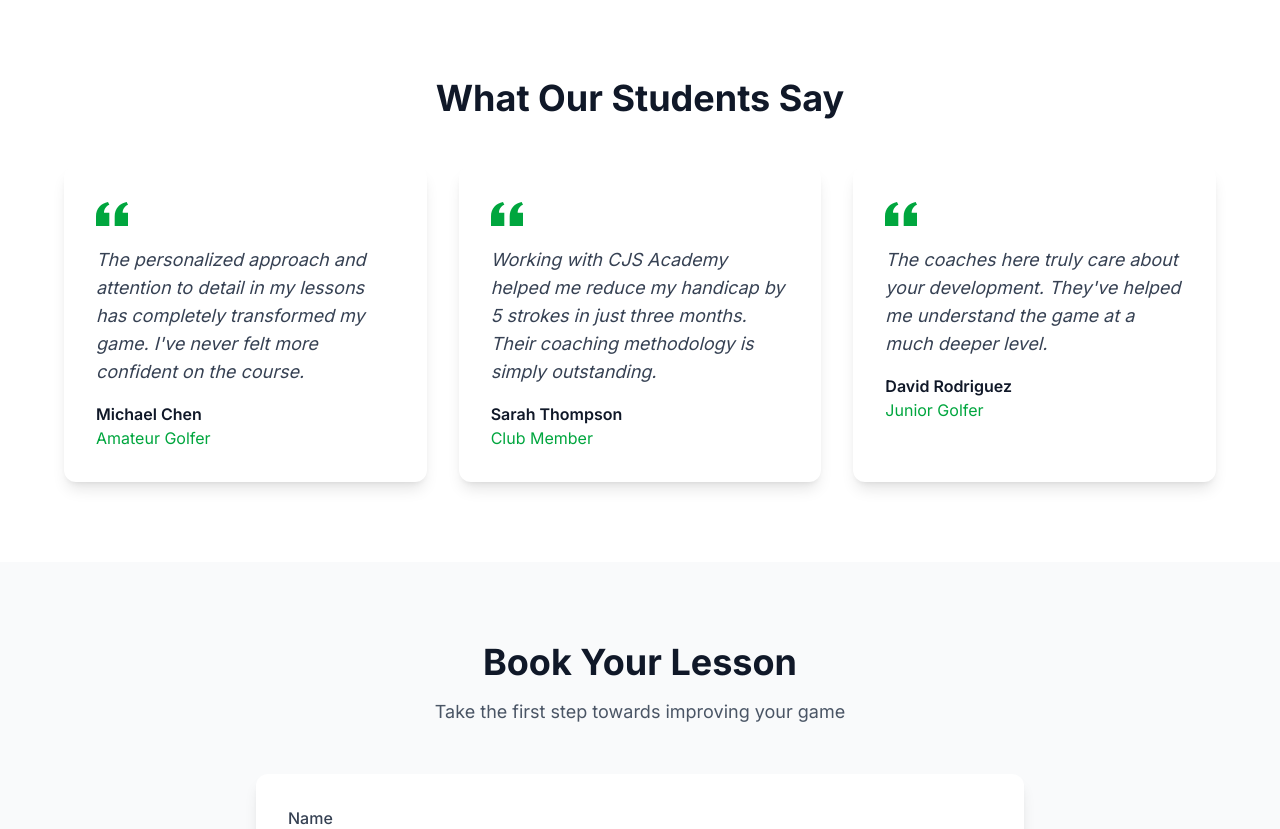
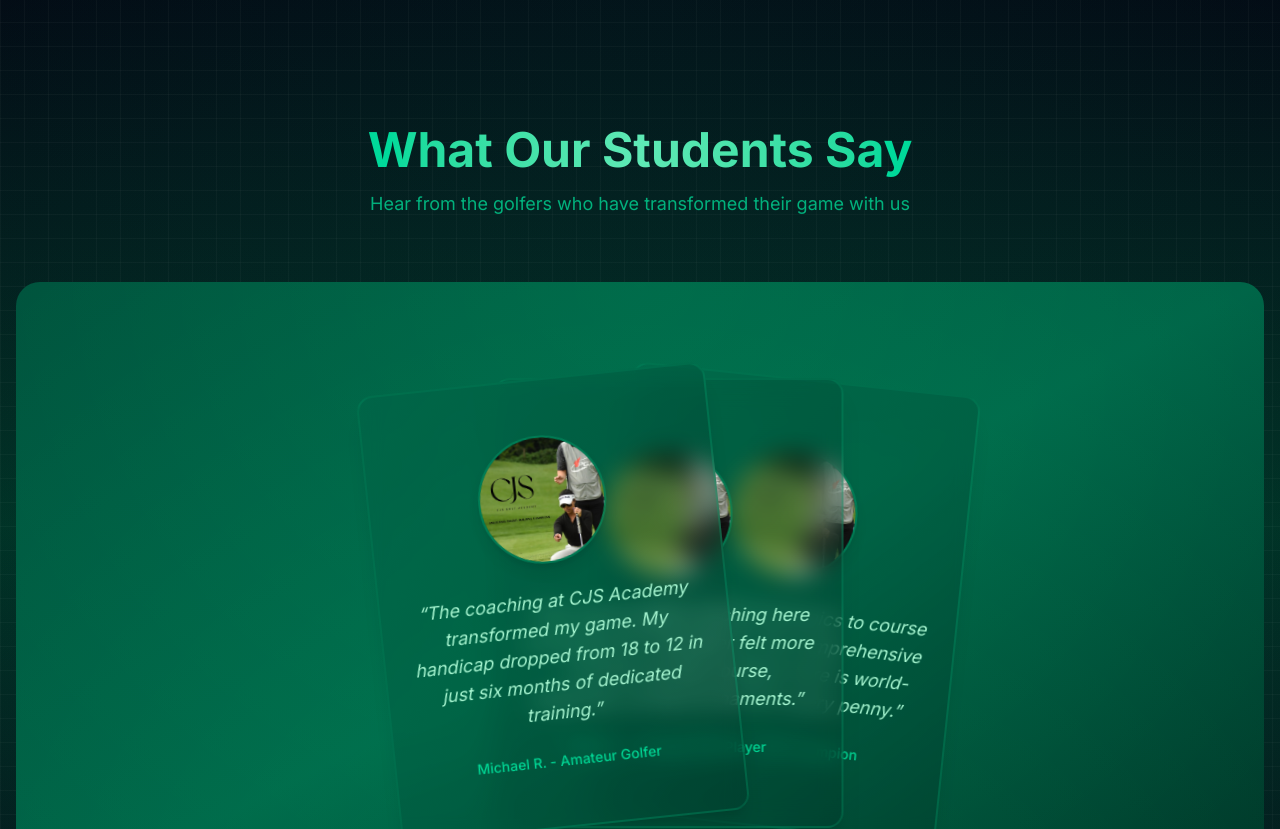
Before and after one commit to Oelshehawi/cjsacademy, a Next.js app: page / in a window 1280 px wide. Shown: the part 1612-2441 px from the top of the page. Built offline with nearby package versions, Linux system fonts and the light colour scheme.

Commit message:
testimonial section

```diff
--- a/app/components/GolfBallScene.tsx
+++ /dev/null
@@ -1,53 +0,0 @@
-'use client';
-
-import { Canvas } from '@react-three/fiber';
-import {
-  OrbitControls,
-  Environment,
-  PerspectiveCamera,
-} from '@react-three/drei';
-import { GolfBall } from './GolfBall';
-import { Suspense } from 'react';
-
-export function GolfBallScene() {
-  return (
-    <div className='h-screen w-full relative'>
-      {/* Background Image */}
-      <div
-        className='absolute inset-0 z-0'
-        style={{
-          backgroundImage: "url('/Heroimagefinal.jpg')",
-          backgroundSize: 'cover',
-          backgroundPosition: 'center',
-          opacity: 0.8,
-        }}
-      />
-
-      {/* Canvas with transparent background */}
-      <div className='relative z-10'>
-        <Canvas>
-          <Suspense fallback={null}>
-            <PerspectiveCamera makeDefault position={[0, 0, 5]} />
-            <Environment files='/Heroimagefinal.jpg' background blur={0.5} />
-
-            {/* Lights */}
-            <ambientLight intensity={0.5} />
-            <pointLight position={[10, 10, 10]} intensity={1} />
-            <pointLight position={[-10, -10, -10]} intensity={0.5} />
-
-            {/* Golf Ball */}
-            <GolfBall />
-
-            {/* Controls */}
-            <OrbitControls
-              enableZoom={false}
-              enablePan={false}
-              minPolarAngle={Math.PI / 2.5}
-              maxPolarAngle={Math.PI / 1.5}
-            />
-          </Suspense>
-        </Canvas>
-      </div>
-    </div>
-  );
-}
--- /dev/null
+++ b/app/components/Testimonials/ShuffleTestimonials.tsx
@@ -0,0 +1,143 @@
+'use client';
+
+import { motion } from 'motion/react';
+import { useRef, useState } from 'react';
+import Image from 'next/image';
+
+const ShuffleTestimonials = () => {
+  const [order, setOrder] = useState(['front', 'middle', 'back']);
+
+  const handleShuffle = (direction: 'left' | 'right') => {
+    const orderCopy = [...order];
+    if (direction === 'left') {
+      orderCopy.unshift(orderCopy.pop() as string);
+    } else {
+      orderCopy.push(orderCopy.shift() as string);
+    }
+    setOrder(orderCopy);
+  };
+
+  return (
+    <div className='relative grid place-content-center overflow-hidden rounded-3xl bg-gradient-to-br from-emerald-900 via-emerald-800 to-emerald-950 px-4 sm:px-8 py-12 sm:py-24 text-emerald-50'>
+      {/* Decorative elements */}
+      <div className='absolute inset-0 bg-[radial-gradient(circle_at_50%_120%,rgba(0,255,150,0.1),rgba(0,0,0,0))]' />
+      <div className='absolute inset-0 bg-[radial-gradient(circle_at_50%_0%,rgba(0,255,150,0.1),rgba(0,0,0,0))]' />
+
+      <div className='relative -ml-[50px] sm:-ml-[100px] h-[350px] sm:h-[450px] w-[275px] sm:w-[350px] md:-ml-[175px]'>
+        <Card
+          imgUrl='/IMG-20250603-WA0002.jpg'
+          testimonial='The coaching at CJS Academy transformed my game. My handicap dropped from 18 to 12 in just six months of dedicated training.'
+          author='Michael R. - Amateur Golfer'
+          handleShuffle={handleShuffle}
+          position={order[0]}
+        />
+        <Card
+          imgUrl='/IMG-20250603-WA0002.jpg'
+          testimonial="The mental game coaching here is exceptional. I've never felt more confident on the course, especially during tournaments."
+          author='Sarah L. - College Golf Player'
+          handleShuffle={handleShuffle}
+          position={order[1]}
+        />
+        <Card
+          imgUrl='/IMG-20250603-WA0002.jpg'
+          testimonial="From swing mechanics to course management, the comprehensive training program here is world-class. It's worth every penny."
+          author='James T. - Club Champion'
+          handleShuffle={handleShuffle}
+          position={order[2]}
+        />
+      </div>
+    </div>
+  );
+};
+
+interface CardProps {
+  handleShuffle: (direction: 'left' | 'right') => void;
+  testimonial: string;
+  position: string;
+  imgUrl: string;
+  author: string;
+}
+
+const Card = ({
+  handleShuffle,
+  testimonial,
+  position,
+  imgUrl,
+  author,
+}: CardProps) => {
+  const mousePosRef = useRef(0);
+
+  const onDragStart = (event: MouseEvent | TouchEvent | PointerEvent) => {
+    if ('clientX' in event) {
+      mousePosRef.current = event.clientX;
+    }
+  };
+
+  const onDragEnd = (event: MouseEvent | TouchEvent | PointerEvent) => {
+    if ('clientX' in event) {
+      const diff = mousePosRef.current - event.clientX;
+
+      // If dragged left more than 150px
+      if (diff > 150) {
+        handleShuffle('left');
+      }
+      // If dragged right more than 150px
+      else if (diff < -150) {
+        handleShuffle('right');
+      }
+
+      mousePosRef.current = 0;
+    }
+  };
+
+  const x = position === 'front' ? '0%' : position === 'middle' ? '33%' : '66%';
+  const rotateZ =
+    position === 'front' ? '-6deg' : position === 'middle' ? '0deg' : '6deg';
+  const zIndex = position === 'front' ? '2' : position === 'middle' ? '1' : '0';
+
+  const draggable = position === 'front';
+
+  return (
+    <motion.div
+      style={{
+        zIndex,
+      }}
+      animate={{ rotate: rotateZ, x }}
+      drag
+      dragElastic={0.35}
+      dragListener={draggable}
+      dragConstraints={{
+        top: 0,
+        left: 0,
+        right: 0,
+        bottom: 0,
+      }}
+      onDragStart={onDragStart}
+      onDragEnd={onDragEnd}
+      transition={{
+        duration: 0.35,
+      }}
+      className={`absolute left-0 top-0 grid h-[350px] sm:h-[450px] w-[275px] sm:w-[350px] select-none place-content-center space-y-4 sm:space-y-6 rounded-2xl border-2 border-emerald-600/30 bg-gradient-to-br from-emerald-800/30 to-emerald-950/30 p-4 sm:p-6 shadow-xl backdrop-blur-md ${
+        draggable ? 'cursor-grab active:cursor-grabbing' : ''
+      }`}
+    >
+      <div className='relative mx-auto h-24 w-24 sm:h-32 sm:w-32 overflow-hidden rounded-full border-2 border-emerald-600/50 shadow-lg'>
+        <Image
+          src={imgUrl}
+          alt={`Image of ${author}`}
+          fill
+          className='pointer-events-none object-cover'
+          sizes='(max-width: 640px) 96px, 128px'
+        />
+      </div>
+      <span className='text-center text-base sm:text-lg italic text-emerald-200'>
+        &ldquo;{testimonial}&rdquo;
+      </span>
+      <span className='text-center text-xs sm:text-sm font-medium text-emerald-400'>
+        {author}
+      </span>
+    </motion.div>
+  );
+};
+
+export default ShuffleTestimonials;
--- a/app/components/TestimonialsSection.tsx
+++ b/app/components/TestimonialsSection.tsx
@@ -1,73 +1,29 @@
 'use client';
-import { motion } from 'framer-motion';
 
-interface TestimonialProps {
-  quote: string;
-  author: string;
-  role: string;
-}
-
-const Testimonial: React.FC<TestimonialProps> = ({ quote, author, role }) => (
-  <motion.div
-    initial={{ opacity: 0, x: -20 }}
-    whileInView={{ opacity: 1, x: 0 }}
-    viewport={{ once: true }}
-    transition={{ duration: 0.6 }}
-    className='bg-white p-8 rounded-xl shadow-lg'
-  >
-    <svg
-      className='h-8 w-8 text-green-600 mb-4'
-      fill='currentColor'
-      viewBox='0 0 24 24'
-    >
-      <path d='M14.017 21v-7.391c0-5.704 3.731-9.57 8.983-10.609l.995 2.151c-2.432.917-3.995 3.638-3.995 5.849h4v10h-9.983zm-14.017 0v-7.391c0-5.704 3.748-9.57 9-10.609l.996 2.151c-2.433.917-3.996 3.638-3.996 5.849h3.983v10h-9.983z' />
-    </svg>
-    <p className='text-gray-700 text-lg mb-4 italic'>{quote}</p>
-    <div>
-      <p className='font-semibold text-gray-900'>{author}</p>
-      <p className='text-green-600'>{role}</p>
-    </div>
-  </motion.div>
-);
+import ShuffleTestimonials from './Testimonials/ShuffleTestimonials';
 
 const TestimonialsSection = () => {
-  const testimonials = [
-    {
-      quote:
-        "The personalized approach and attention to detail in my lessons has completely transformed my game. I've never felt more confident on the course.",
-      author: 'Michael Chen',
-      role: 'Amateur Golfer',
-    },
-    {
-      quote:
-        'Working with CJS Academy helped me reduce my handicap by 5 strokes in just three months. Their coaching methodology is simply outstanding.',
-      author: 'Sarah Thompson',
-      role: 'Club Member',
-    },
-    {
-      quote:
-        "The coaches here truly care about your development. They've helped me understand the game at a much deeper level.",
-      author: 'David Rodriguez',
-      role: 'Junior Golfer',
-    },
-  ];
+  return (
+    <section className='relative w-full overflow-hidden bg-gradient-to-b from-gray-950 via-emerald-950 to-gray-950 py-32'>
+      {/* Background Pattern */}
+      <div className='absolute inset-0 bg-[linear-gradient(to_right,#ffffff08_1px,transparent_1px),linear-gradient(to_bottom,#ffffff08_1px,transparent_1px)] bg-[size:24px_24px]' />
 
-  return (
-    <section className='py-20 px-4 md:px-8 bg-white'>
-      <div className='max-w-6xl mx-auto'>
-        <motion.h2
-          initial={{ opacity: 0, y: 20 }}
-          whileInView={{ opacity: 1, y: 0 }}
-          viewport={{ once: true }}
-          className='text-3xl md:text-4xl font-bold text-center text-gray-900 mb-12'
-        >
-          What Our Students Say
-        </motion.h2>
+      {/* Radial Gradient Overlay */}
+      <div className='absolute inset-0 bg-[radial-gradient(circle_at_50%_120%,rgba(4,120,87,0.2),rgba(0,0,0,0))]' />
+      <div className='absolute inset-0 bg-[radial-gradient(circle_at_50%_0%,rgba(4,120,87,0.1),rgba(0,0,0,0))]' />
 
-        <div className='grid grid-cols-1 md:grid-cols-3 gap-8'>
-          {testimonials.map((testimonial) => (
-            <Testimonial key={testimonial.author} {...testimonial} />
-          ))}
+      <div className='container relative mx-auto px-4'>
+        <div className='mx-auto max-w-2xl text-center'>
+          <h2 className='bg-gradient-to-r from-emerald-400 via-emerald-300 to-emerald-400 bg-clip-text pb-4 text-4xl font-bold text-transparent md:text-5xl'>
+            What Our Students Say
+          </h2>
+          <p className='text-lg text-emerald-400/80'>
+            Hear from the golfers who have transformed their game with us
+          </p>
+        </div>
+
+        <div className='mt-16'>
+          <ShuffleTestimonials />
         </div>
       </div>
     </section>
--- a/app/components/VideoHero/ScrollingServices.tsx
+++ b/app/components/VideoHero/ScrollingServices.tsx
@@ -5,23 +5,23 @@ import {
   FaUsers,
   FaVideo,
   FaBrain,
-  FaRuler,
   FaBullseye,
-  FaGolfBall,
+  FaChalkboardTeacher,
+  FaDumbbell,
 } from 'react-icons/fa';
 import { IconType } from 'react-icons';
 
 const SERVICES = [
-  { icon: GiGolfTee, label: 'Swing Analysis' },
-  { icon: FaBullseye, label: 'Putting Practice' },
-  { icon: FaVideo, label: 'Video Analysis' },
-  { icon: FaBrain, label: 'Mental Game' },
-  { icon: FaRuler, label: 'Club Fitting' },
-  { icon: FaUsers, label: 'Group Lessons' },
-  { icon: IoGolfOutline, label: 'Shot Accuracy' },
-  { icon: IoFitnessOutline, label: 'Golf Fitness' },
-  { icon: FaGolfBall, label: 'Ball Flight Laws' },
-  { icon: GiGolfFlag, label: 'Course Strategy' },
+  { icon: GiGolfTee, label: 'Swing Mechanics' },
+  { icon: FaBullseye, label: 'Short Game Mastery' },
+  { icon: IoGolfOutline, label: 'Driving & Long Game' },
+  { icon: FaBrain, label: 'Mental Game Training' },
+  { icon: GiGolfFlag, label: 'Course Management' },
+  { icon: FaChalkboardTeacher, label: 'Expert Coaching' },
+  { icon: FaVideo, label: 'Mock Tournaments' },
+  { icon: IoFitnessOutline, label: 'Physical Conditioning' },
+  { icon: FaUsers, label: 'On-site Coaching' },
+  { icon: FaDumbbell, label: 'Tournament Prep' },
 ];
 
 interface ServiceItemProps {
```
Also changed, not shown: app/components/GolfBall.tsx (deleted, +0 -76 lines).
